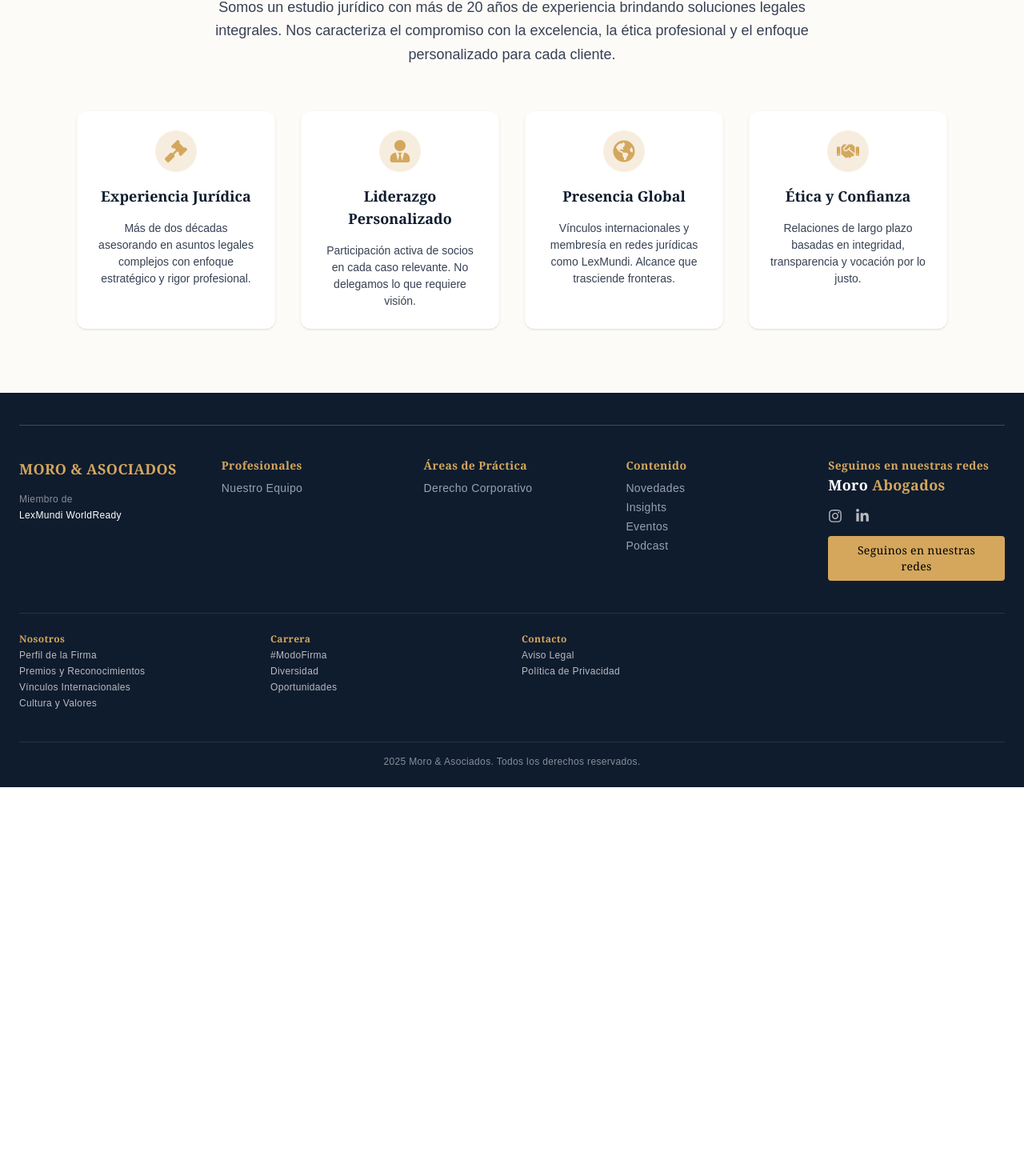
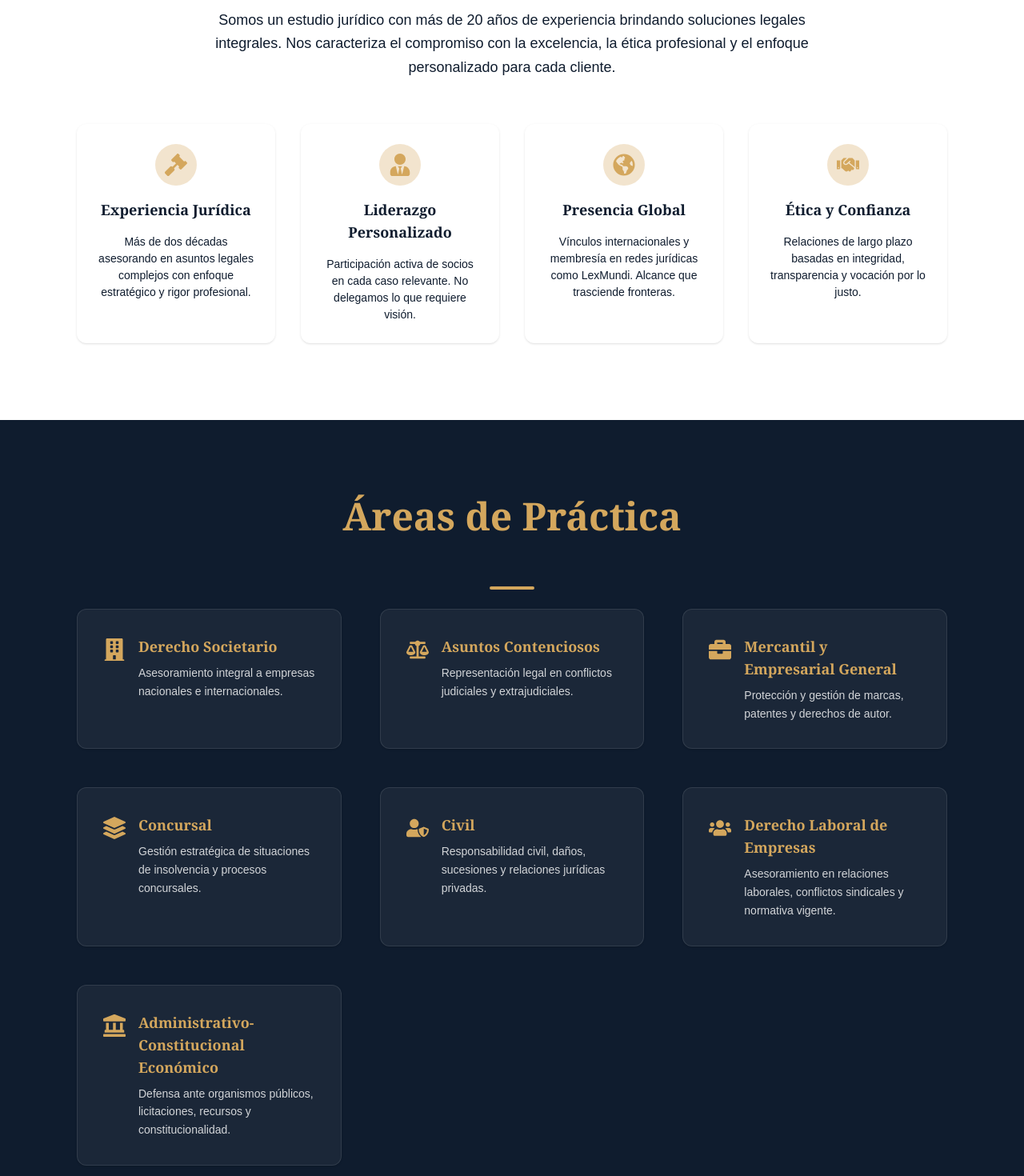
Before and after one commit to BHeydeBautista/MoroAbogados, a Next.js app: page / in a window 1280 px wide. Shown: the part 985-2455 px from the top of the page at 80% size. Before the commit the page ends 1969 px from the top, so only its background shows below. Built offline with nearby package versions, Linux system fonts and the light colour scheme.

Commit message:
info: mejoras visuales

```diff
--- a/src/app/page.tsx
+++ b/src/app/page.tsx
@@ -1,4 +1,5 @@
 import HeroCarousel from "@/components/hero/HeroCarousel";
+import PracticeAreas from "@/components/PracticeAreas";
 import WhyUs from "@/components/WhyUs";
 
 export default function Home() {
@@ -6,6 +7,7 @@ export default function Home() {
     <main>
       <HeroCarousel />
       <WhyUs />
+      <PracticeAreas />
     </main>
   );
 }
--- /dev/null
+++ b/src/components/PracticeAreas.tsx
@@ -0,0 +1,69 @@
+'use client';
+import { motion } from 'framer-motion';
+import { useLanguage } from '@/context/LanguageContext';
+import es from '@/locales/es.json';
+import en from '@/locales/en.json';
+import {
+  FaBuilding, FaBalanceScale, FaBriefcase, FaLayerGroup,
+  FaUserShield, FaUsers, FaLandmark
+} from 'react-icons/fa';
+
+const iconStyle = "text-[#D4A75D] flex-shrink-0";
+
+const PracticeAreas = () => {
+  const { language } = useLanguage();
+  const t = language === 'es' ? es.areas : en.areas;
+
+  const areas = [
+    { icon: <FaBuilding size={28} className={iconStyle} />, title: t.societario, description: t.societario_desc },
+    { icon: <FaBalanceScale size={28} className={iconStyle} />, title: t.contencioso, description: t.contencioso_desc },
+    { icon: <FaBriefcase size={28} className={iconStyle} />, title: t.mercantil, description: t.mercantil_desc },
+    { icon: <FaLayerGroup size={28} className={iconStyle} />, title: t.concursal, description: t.concursal_desc },
+    { icon: <FaUserShield size={28} className={iconStyle} />, title: t.civil, description: t.civil_desc },
+    { icon: <FaUsers size={28} className={iconStyle} />, title: t.laboral, description: t.laboral_desc },
+    { icon: <FaLandmark size={28} className={iconStyle} />, title: t.administrativo, description: t.administrativo_desc },
+  ];
+
+  return (
+    <motion.section
+      initial={{ opacity: 0, y: 40 }}
+      whileInView={{ opacity: 1, y: 0 }}
+      viewport={{ once: true }}
+      transition={{ duration: 0.8 }}
+      className="bg-[#0F1C2E] text-white px-6 lg:px-24 py-24"
+      aria-label={t.title}
+    >
+      <div className="max-w-7xl mx-auto">
+        <h2 className="text-4xl lg:text-5xl font-serif font-semibold text-[#D4A75D] text-center mb-16">
+          {t.title}
+        </h2>
+        <div className="w-14 h-1 bg-[#D4A75D] mx-auto my-6 rounded" />
+
+        <div className="grid grid-cols-1 sm:grid-cols-2 lg:grid-cols-3 gap-12">
+          {areas.map((area, i) => (
+            <motion.div
+              key={i}
+              initial={{ opacity: 0, y: 20 }}
+              whileInView={{ opacity: 1, y: 0 }}
+              viewport={{ once: true }}
+              transition={{ duration: 0.5, delay: i * 0.1 }}
+              className="bg-white/5 border border-white/10 rounded-xl p-8 shadow hover:shadow-md transition flex gap-4"
+            >
+              <div className="pt-1">{area.icon}</div>
+              <div>
+                <h3 className="text-[#D4A75D] font-serif font-semibold text-lg mb-2">
+                  {area.title}
+                </h3>
+                <p className="text-sm text-white/80 leading-relaxed">
+                  {area.description}
+                </p>
+              </div>
+            </motion.div>
+          ))}
+        </div>
+      </div>
+    </motion.section>
+  );
+};
+
+export default PracticeAreas;
--- a/src/components/WhyUs.tsx
+++ b/src/components/WhyUs.tsx
@@ -50,7 +50,7 @@ const WhyUs = () => {
       whileInView={{ opacity: 1, y: 0 }}
       viewport={{ once: true }}
       transition={{ duration: 0.6 }}
-      className="px-6 lg:px-24 py-20 bg-[#FDFBF8] text-[#0F1C2E]"
+      className="px-6 lg:px-24 py-24 bg-white text-[#0F1C2E]"
       aria-label={t.title}
     >
       <div className="max-w-7xl mx-auto text-center">
@@ -58,14 +58,14 @@ const WhyUs = () => {
           initial={{ opacity: 0, y: -20 }}
           whileInView={{ opacity: 1, y: 0 }}
           transition={{ duration: 0.5 }}
-          className="text-4xl lg:text-5xl font-serif font-semibold text-[#D4A75D] tracking-tight drop-shadow-md"
+          className="text-4xl lg:text-5xl font-serif font-semibold text-[#0F1C2E] tracking-tight drop-shadow-md"
         >
           {t.title}
         </motion.h2>
 
         <div className="w-14 h-1 bg-[#D4A75D] mx-auto my-6 rounded" />
 
-        <p className="text-base lg:text-lg text-gray-700 max-w-3xl mx-auto mb-14 leading-relaxed">
+        <p className="text-base lg:text-lg text-gray/70 max-w-3xl mx-auto mb-14 leading-relaxed">
           {t.subtitle}
         </p>
 
@@ -78,13 +78,13 @@ const WhyUs = () => {
                 initial={{ opacity: 0, y: 20 }}
                 whileInView={{ opacity: 1, y: 0 }}
                 transition={{ duration: 0.4, delay: i * 0.1 }}
-                className="bg-white rounded-xl p-6 shadow hover:shadow-md transition flex flex-col items-center text-center space-y-4"
+                className="bg-white/5 border border-white/10 rounded-xl p-6 shadow flex flex-col items-center text-center space-y-4 hover:shadow-md transition"
               >
-                <div className="bg-[#D4A75D]/20 p-3 rounded-full text-[#D4A75D]">
+                <div className="bg-[#D4A75D]/30 p-3 rounded-full text-[#D4A75D]">
                   <Icon size={28} />
                 </div>
-                <h3 className="font-serif text-lg font-semibold">{r.title}</h3>
-                <p className="text-sm text-gray-700 leading-normal">{r.description}</p>
+                <h3 className="font-serif text-lg font-semibold text-[#0F1C2E]">{r.title}</h3>
+                <p className="text-sm text-grey/80 leading-normal">{r.description}</p>
               </motion.div>
             );
           })}
--- a/src/locales/en.json
+++ b/src/locales/en.json
@@ -28,5 +28,22 @@
     "international_desc": "We are part of global legal networks like LexMundi.",
     "trust": "Trust and Experience",
     "trust_desc": "Decades of practice support our commitment to excellence."
+  },
+  "areas": {
+    "title": "Áreas de Práctica",
+    "societario": "Derecho Societario",
+    "societario_desc": "Asesoramiento integral a empresas nacionales e internacionales.",
+    "contencioso": "Asuntos Contenciosos",
+    "contencioso_desc": "Representación legal en conflictos judiciales y extrajudiciales.",
+    "mercantil": "Mercantil y Empresarial General",
+    "mercantil_desc": "Protección y gestión de marcas, patentes y derechos de autor.",
+    "concursal": "Concursal",
+    "concursal_desc": "Gestión estratégica de situaciones de insolvencia y procesos concursales.",
+    "civil": "Civil",
+    "civil_desc": "Responsabilidad civil, daños, sucesiones y relaciones jurídicas privadas.",
+    "laboral": "Derecho Laboral de Empresas",
+    "laboral_desc": "Asesoramiento en relaciones laborales, conflictos sindicales y normativa vigente.",
+    "administrativo": "Administrativo-Constitucional Económico",
+    "administrativo_desc": "Defensa ante organismos públicos, licitaciones, recursos y constitucionalidad."
   }
 }
--- a/src/locales/es.json
+++ b/src/locales/es.json
@@ -28,5 +28,22 @@
     "international_desc": "Formamos parte de redes jurídicas globales como LexMundi.",
     "trust": "Confianza y trayectoria",
     "trust_desc": "Décadas de experiencia respaldan nuestro compromiso con la excelencia."
+  },
+  "areas": {
+    "title": "Áreas de Práctica",
+    "societario": "Derecho Societario",
+    "societario_desc": "Asesoramiento integral a empresas nacionales e internacionales.",
+    "contencioso": "Asuntos Contenciosos",
+    "contencioso_desc": "Representación legal en conflictos judiciales y extrajudiciales.",
+    "mercantil": "Mercantil y Empresarial General",
+    "mercantil_desc": "Protección y gestión de marcas, patentes y derechos de autor.",
+    "concursal": "Concursal",
+    "concursal_desc": "Gestión estratégica de situaciones de insolvencia y procesos concursales.",
+    "civil": "Civil",
+    "civil_desc": "Responsabilidad civil, daños, sucesiones y relaciones jurídicas privadas.",
+    "laboral": "Derecho Laboral de Empresas",
+    "laboral_desc": "Asesoramiento en relaciones laborales, conflictos sindicales y normativa vigente.",
+    "administrativo": "Administrativo-Constitucional Económico",
+    "administrativo_desc": "Defensa ante organismos públicos, licitaciones, recursos y constitucionalidad."
   }
 }
```
